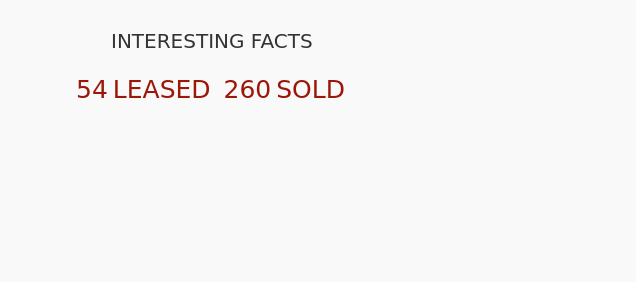
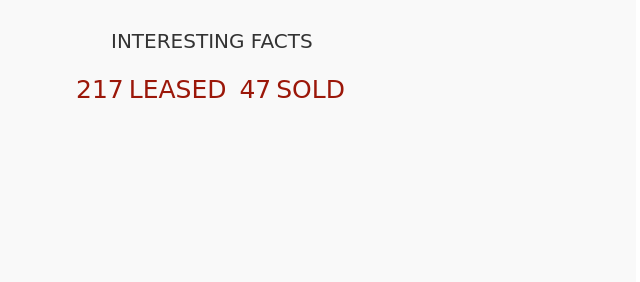
Before and after one commit to AndriiKostela/myproject, a plain HTML site: page index.html in a window 1280 px wide. Shown: the part 418-700 px from the top of the page, 474-1114 px from the left. Drawn offline with nearby package versions, Linux system fonts and the light colour scheme; a web font is replaced by a local one.

Commit message:
Initialtex

```diff
--- a/index.html
+++ b/index.html
@@ -36,8 +36,8 @@
                     to real estate.
                     <h3>INTERESTING FACTS</h3>
                     <div class="col-4">
-                        <span class="spincrement">54</span>LEASED
-                        <span class="spincrement">260</span>SOLD
+                        <span class="spincrement">217</span>LEASED
+                        <span class="spincrement">47</span>SOLD
                     </div>
                 </div>
             </div>
```
